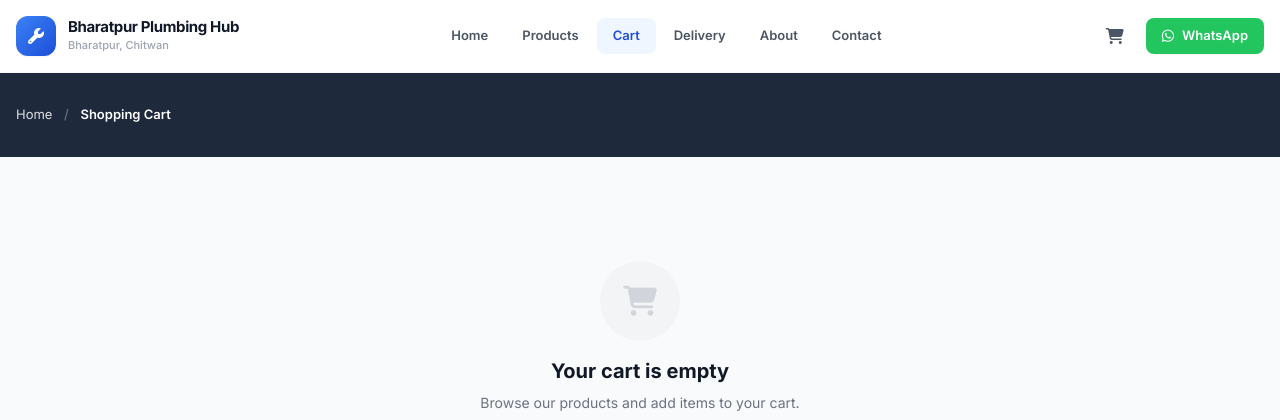
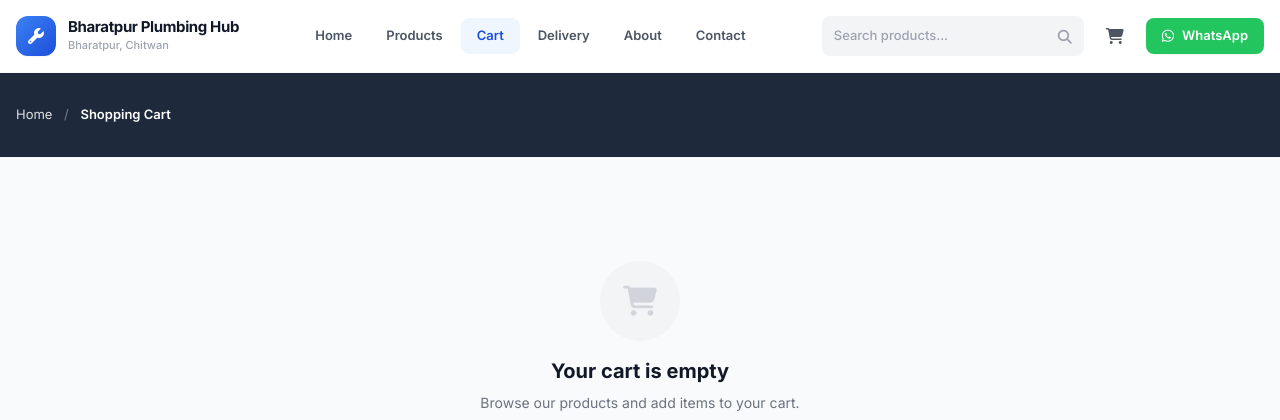
Before and after one commit to 2anupam0/bharatpur-plumbing-hub, a Django app: page /cart/ in a window 1280 px wide. Shown: the top 420 px of the page. Run offline with Django 4.2, Linux system fonts and the light colour scheme; data comes from the database, SQL or seed files in the repository; some libraries are stand-ins or nearby versions.

Commit message:
Add global product search bar in header (desktop + mobile)

```diff
--- a/shop/templates/shop/base.html
+++ b/shop/templates/shop/base.html
@@ -70,6 +70,12 @@
                 </nav>
 
                 <div class="flex items-center gap-2.5">
+                    <form action="{% url 'product_list' %}" method="get" class="hidden md:flex items-center bg-gray-100 rounded-lg overflow-hidden transition-all duration-200 focus-within:ring-2 focus-within:ring-primary-400 focus-within:bg-white" id="header-search">
+                        <input type="text" name="q" placeholder="Search products..." class="bg-transparent border-0 outline-none text-[13px] font-medium text-gray-700 px-3 py-2 w-40 lg:w-56 focus:w-64 transition-all duration-300 placeholder:text-gray-400">
+                        <button type="submit" class="px-3 py-2 text-gray-400 hover:text-primary-600 transition-colors">
+                            <i class="fas fa-search text-sm"></i>
+                        </button>
+                    </form>
                     <a href="{% url 'cart_page' %}" class="relative flex items-center gap-1.5 px-3 py-2 rounded-lg text-sm font-semibold text-gray-600 hover:bg-primary-50 hover:text-primary-700 transition-all">
                         <i class="fas fa-shopping-cart text-base"></i>
                         {% if cart_count %}<span class="absolute -top-1 -right-1 w-5 h-5 bg-red-500 text-white text-[10px] font-bold rounded-full flex items-center justify-center">{{ cart_count }}</span>{% endif %}
@@ -87,6 +93,12 @@
 
         <div id="mobile-menu" class="hidden lg:hidden border-t border-gray-100 bg-white">
             <div class="max-w-7xl mx-auto px-4 py-3 space-y-1">
+                <form action="{% url 'product_list' %}" method="get" class="flex items-center bg-gray-100 rounded-lg overflow-hidden mb-2">
+                    <input type="text" name="q" placeholder="Search products..." class="bg-transparent border-0 outline-none text-[14px] font-medium text-gray-700 px-4 py-2.5 flex-1 placeholder:text-gray-400">
+                    <button type="submit" class="px-4 py-2.5 text-gray-400 hover:text-primary-600 transition-colors">
+                        <i class="fas fa-search"></i>
+                    </button>
+                </form>
                 <a href="{% url 'home' %}" class="block px-4 py-2.5 rounded-lg text-[14px] font-semibold text-gray-700 hover:bg-primary-50 hover:text-primary-700 transition-colors">Home</a>
                 <a href="{% url 'product_list' %}" class="block px-4 py-2.5 rounded-lg text-[14px] font-semibold text-gray-700 hover:bg-primary-50 hover:text-primary-700 transition-colors">Products</a>
                 <a href="{% url 'cart_page' %}" class="block px-4 py-2.5 rounded-lg text-[14px] font-semibold text-gray-700 hover:bg-primary-50 hover:text-primary-700 transition-colors">
```
